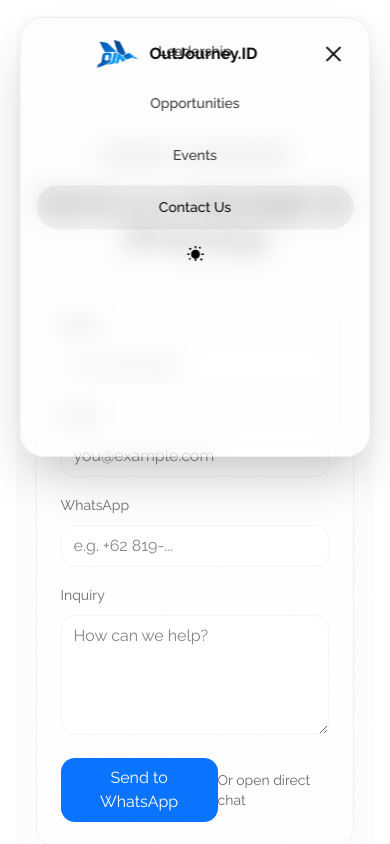
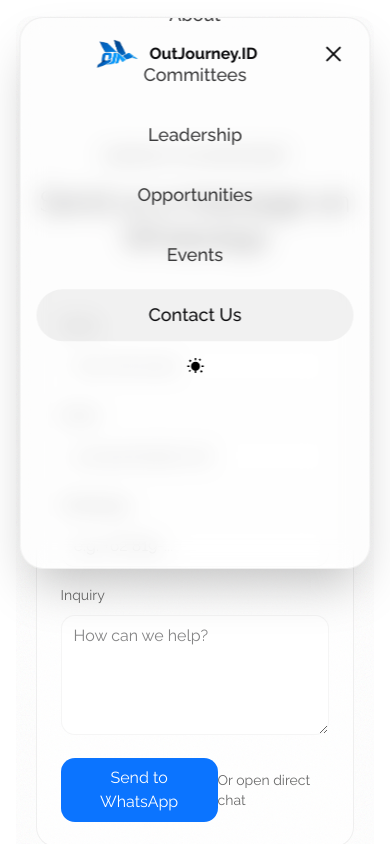
Before and after one commit to appscenture/outjourney, a Next.js app: page /contact in a window 390 px wide. Both pictures are taken after a click on the button "Toggle navigation menu". Shown: the top 844 px of the page. Built offline with nearby package versions, Linux system fonts and the light colour scheme.

Commit message:
Update Navbar.tsx

```diff
--- a/components/navigation/Navbar.tsx
+++ b/components/navigation/Navbar.tsx
@@ -966,7 +966,7 @@ const Navbar: React.FC = () => {
 							className="xl:hidden overflow-hidden"
 							style={{ transform: 'translateY(-20vh)' }}
 						>
-							<div className="pt-4 pb-2">
+							<div className="pt-20 pb-2">
 								<nav className="flex flex-col gap-2">
 									{navLinks.map((link, index) => {
 										const sectionId = link.href.startsWith("/")
@@ -990,7 +990,7 @@ const Navbar: React.FC = () => {
 													href={link.href}
 													data-mobile-menu-item
 													className={cn(
-														"block text-sm font-medium transition-colors py-3 px-4 rounded-full text-center touch-manipulation focus:outline-none focus:ring-2 focus:ring-foreground/20",
+														"block text-lg font-medium transition-colors py-3 px-4 rounded-full text-center touch-manipulation focus:outline-none focus:ring-2 focus:ring-foreground/20",
 														isActive
 															? "text-foreground bg-foreground/5"
 															: "text-foreground/80 hover:text-foreground hover:bg-foreground/5 active:bg-foreground/10",
```
